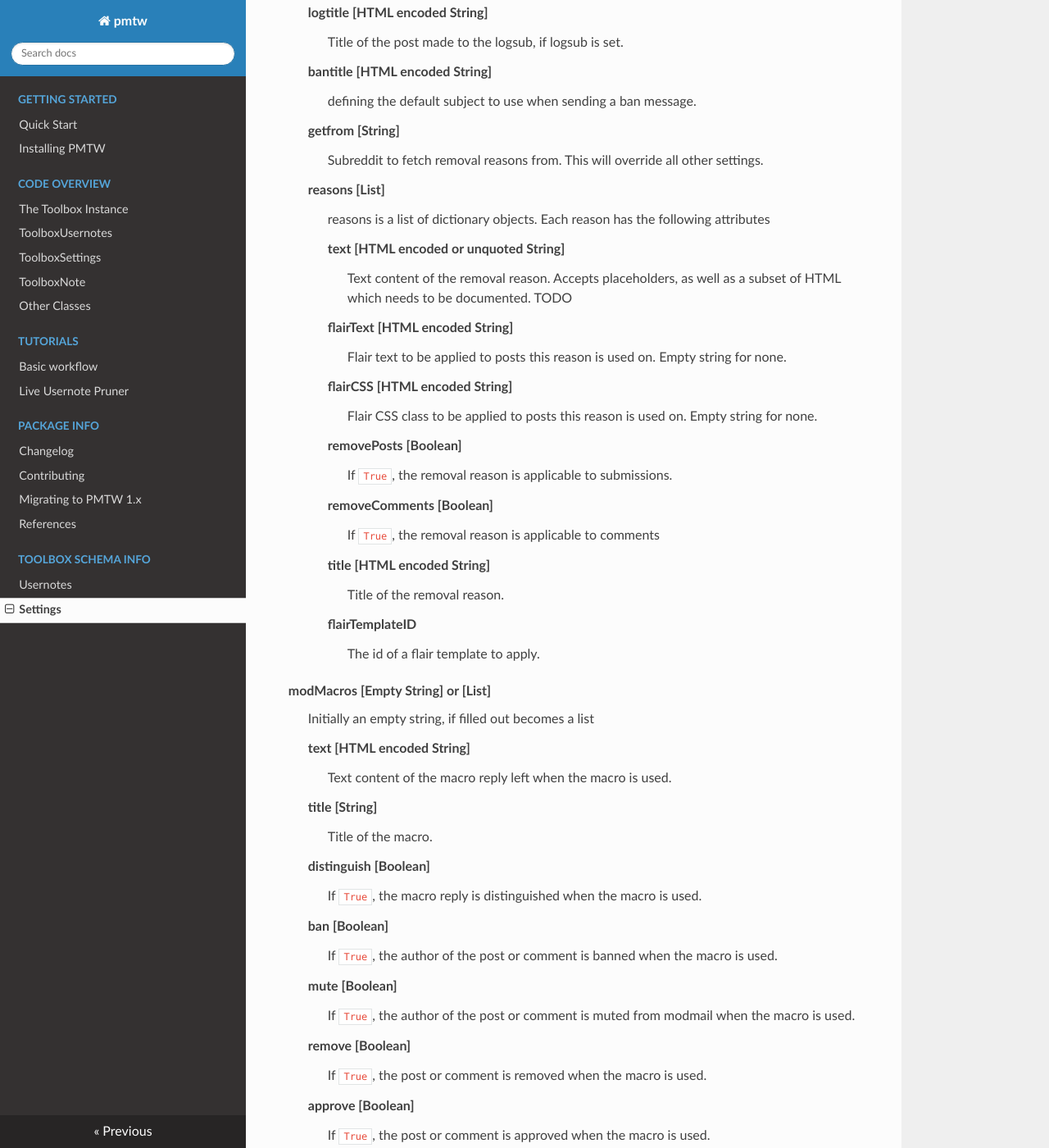
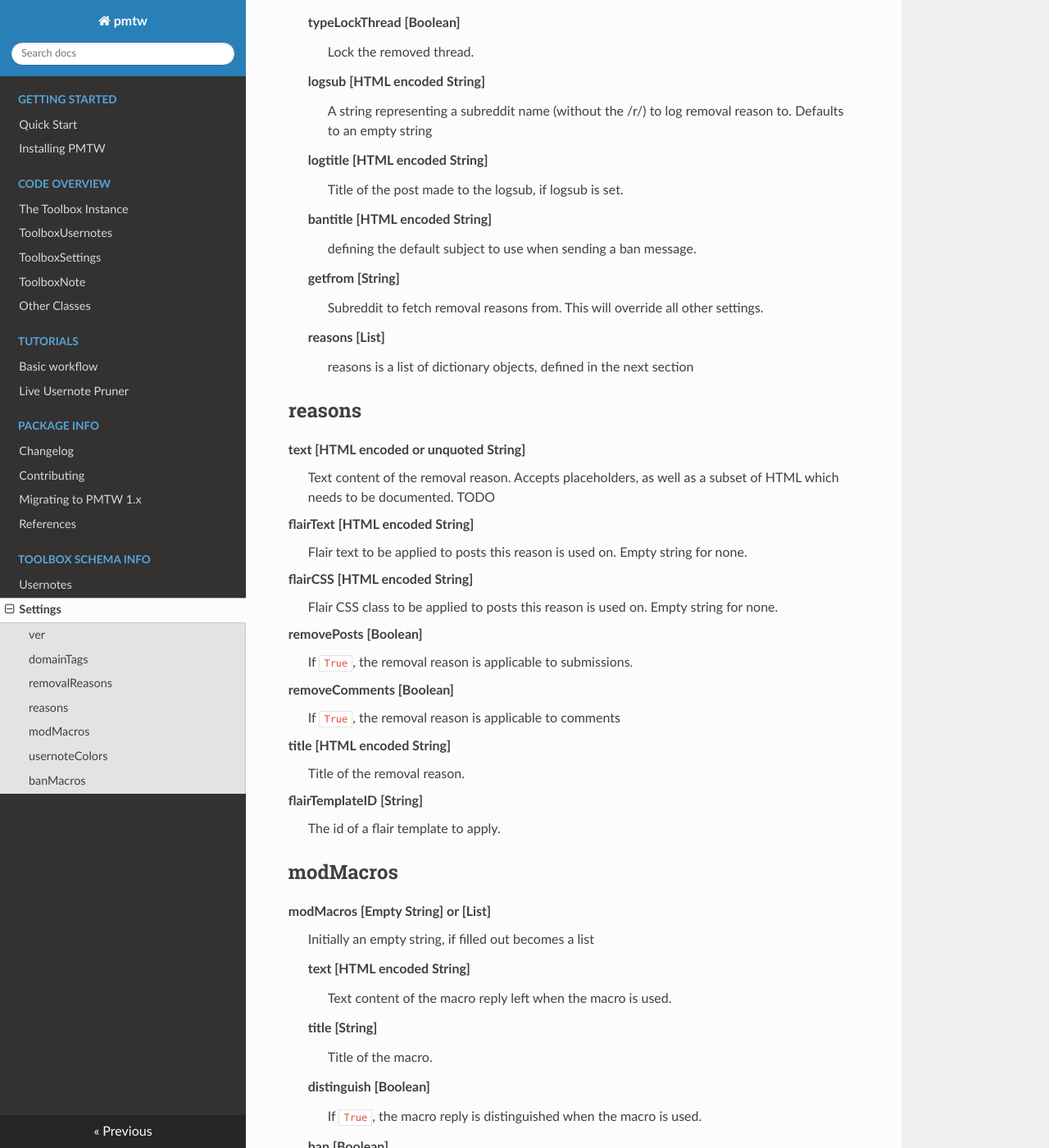
Before and after one commit to adhesivecheese/pmtw, an MkDocs documentation site: the page built from docs/toolbox_settings_schema.md, in a window 1280 px wide and 1400 px high, scrolled down 1744 px. Shown: the whole window at 82% size. Built offline with MkDocs 1.6.1, drawn with Linux system fonts in a browser that asks for light colours; nearby versions of some CDN libraries; some of the changed text lies outside the part shown.

Commit message:
Docs update

```diff
--- a/docs/toolbox_settings_schema.md
+++ b/docs/toolbox_settings_schema.md
@@ -7,10 +7,14 @@ Moderator Toolbox stores settings at `https://reddit.com/r/{sub}/wiki/toolbox`,
 where `{sub}` is the name of a subreddit. The wiki is stored as a plain JSON object
 with the following properties (indicated as python types after loading the JSON):
 
+## ver
+
 ver [Integer]
 : The Settings format version. The current version of the settings page is `1`.
 Increases in the version number indicate breaking changes to this schema; a
 lower version of this schema should *never* be written back to the wiki.
+
+## domainTags
 
 domainTags [Empty String] or [Dictionary]
 : Initially an empty string, if filled out becomes a dictionary object
@@ -22,6 +26,8 @@ keys
 	color [String]
 	: The color for the tag, in CSS 6-character hex format with a leading `#`.
 	(e.g. `"#0094FF"`)
+
+## removalReasons
 
 removalReasons [Empty String] or [Dictionary]
 : Initially an empty string, if filled out becomes a dictionary object
@@ -80,33 +86,35 @@ removalReasons [Empty String] or [Dictionary]
 	settings.
 
 	reasons [List]
-	: reasons is a list of dictionary objects. Each reason has the following
-	attributes
+	: reasons is a list of dictionary objects, defined in the next section
 
-		text [HTML encoded or unquoted String]
-		: Text content of the removal reason. Accepts placeholders, as well as
-		a subset of HTML which needs to be documented. TODO
+## reasons
 
-		flairText [HTML encoded String]
-		: Flair text to be applied to posts this reason is used on. Empty
-		string for none.
+text [HTML encoded or unquoted String]
+: Text content of the removal reason. Accepts placeholders, as well as
+a subset of HTML which needs to be documented. TODO
 
-		flairCSS [HTML encoded String]
-		: Flair CSS class to be applied to posts this reason is used on. Empty
-		string for none.
+flairText [HTML encoded String]
+: Flair text to be applied to posts this reason is used on. Empty
+string for none.
 
-		removePosts [Boolean]
-		: If `True`, the removal reason is applicable to submissions.
+flairCSS [HTML encoded String]
+: Flair CSS class to be applied to posts this reason is used on. Empty
+string for none.
 
-		removeComments [Boolean]
-		: If `True`, the removal reason is applicable to comments
+removePosts [Boolean]
+: If `True`, the removal reason is applicable to submissions.
 
-		title [HTML encoded String]
-		: Title of the removal reason.
+removeComments [Boolean]
+: If `True`, the removal reason is applicable to comments
 
-		flairTemplateID
-		: The id of a flair template to apply.
+title [HTML encoded String]
+: Title of the removal reason.
 
+flairTemplateID [String]
+: The id of a flair template to apply.
+
+## modMacros
 
 modMacros [Empty String] or [List]
 : Initially an empty string, if filled out becomes a list
@@ -159,6 +167,8 @@ modMacros [Empty String] or [List]
 	contextmodmail [Boolean]
 	: If `True`, macro is available for new modmail messages
 
+## usernoteColors
+
 usernoteColors [List]
 : A list of dictionaries containing three keys
 
@@ -173,6 +183,7 @@ usernoteColors [List]
 	color [String]
 	: Any valid CSS color string. The color associated with this note type.
 
+## banMacros
 
 banMacros [Empty String] or [Dictionary]
 : Initially an empty string, if filled out becomes a dictionary object
```
